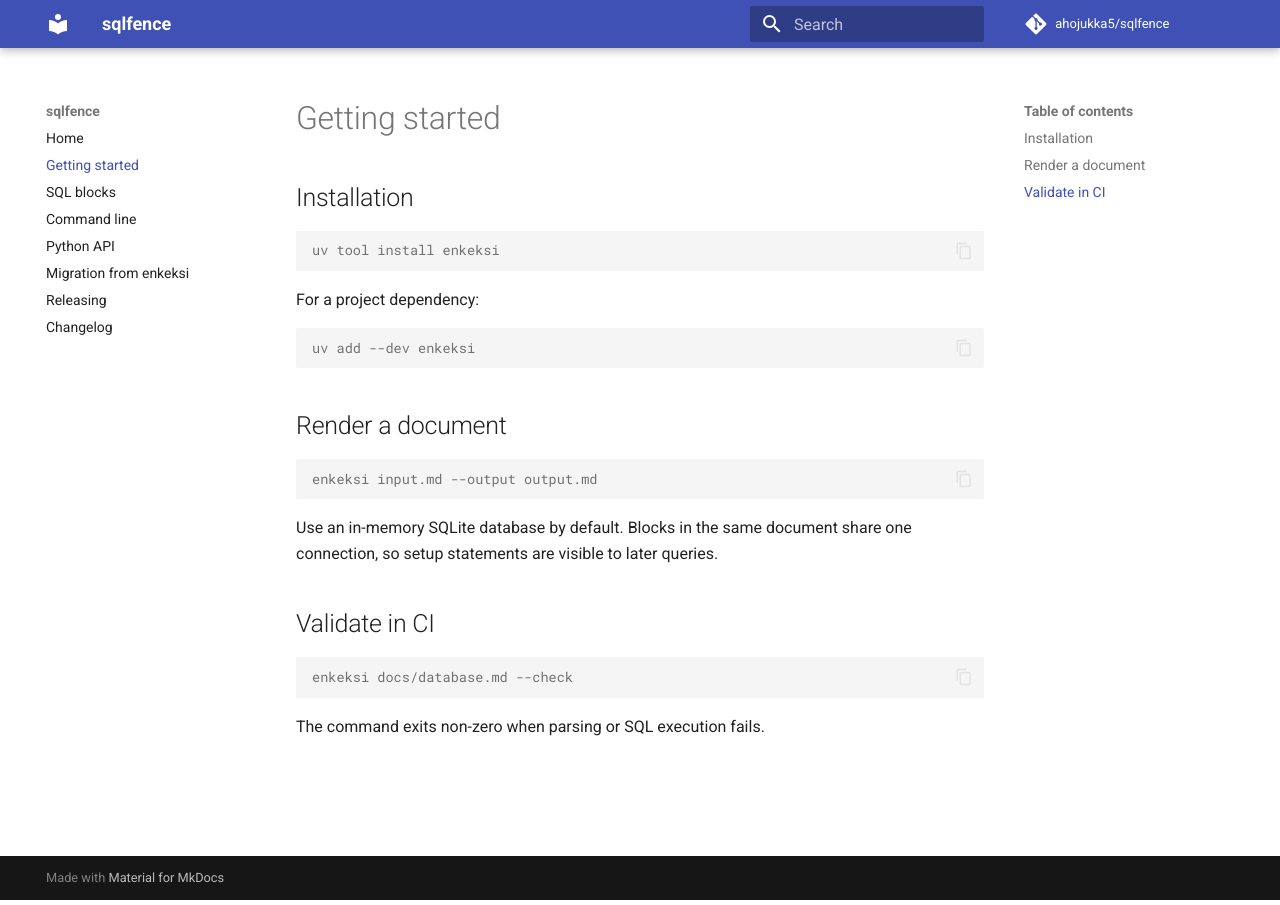
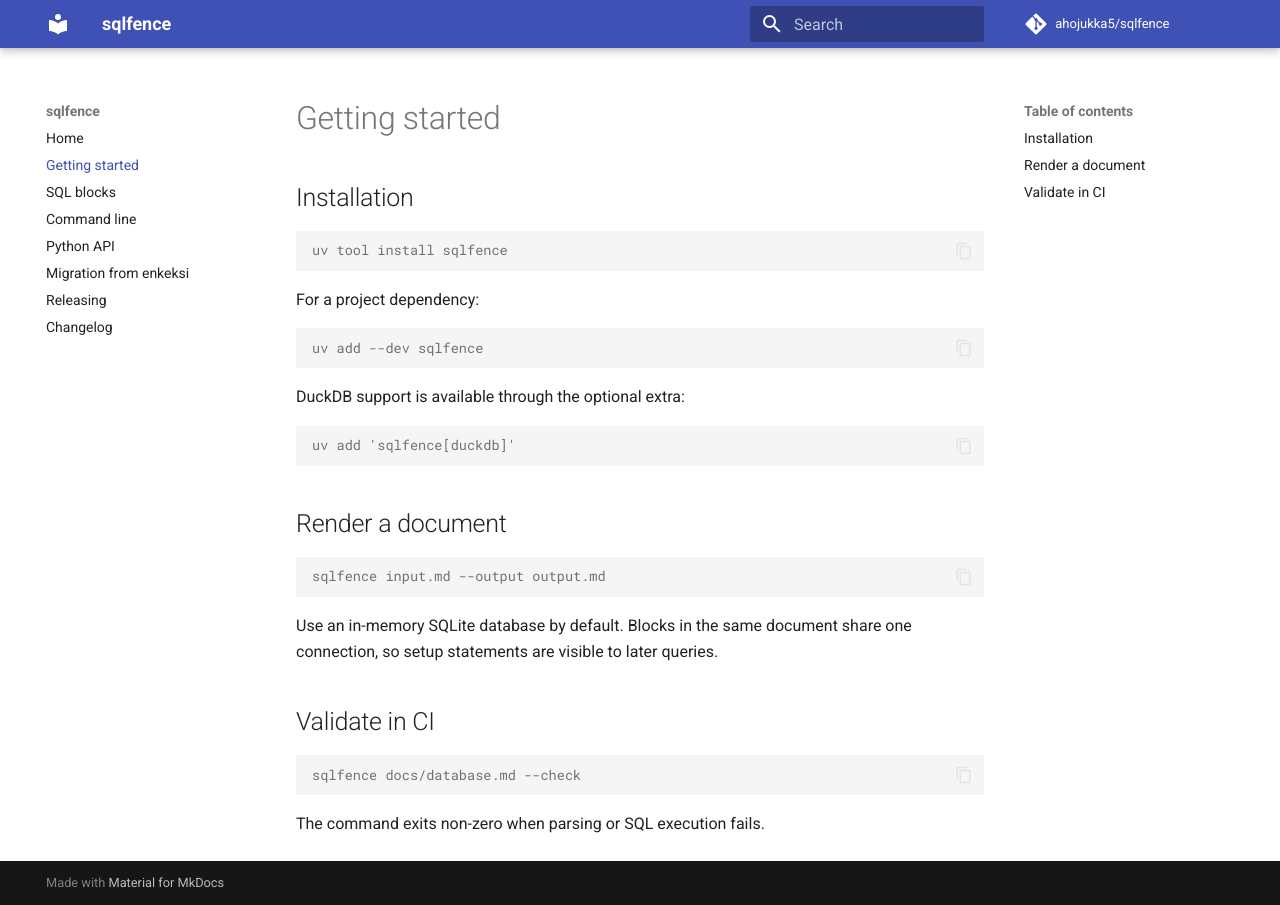
Before and after one commit to ahojukka5/enkeksi, an MkDocs documentation site: the page built from docs/getting-started.md, in a window 1280 px wide. Built offline with MkDocs 1.6.1 and Material for MkDocs 9.7.7, drawn with Linux system fonts in a browser that asks for light colours; comment, search, counter and statistics services are not loaded.

Commit message:
Update sqlfence installation guide

````diff
--- a/docs/getting-started.md
+++ b/docs/getting-started.md
@@ -3,19 +3,25 @@
 ## Installation
 
 ```console
-uv tool install enkeksi
+uv tool install sqlfence
 ```
 
 For a project dependency:
 
 ```console
-uv add --dev enkeksi
+uv add --dev sqlfence
+```
+
+DuckDB support is available through the optional extra:
+
+```console
+uv add 'sqlfence[duckdb]'
 ```
 
 ## Render a document
 
 ```console
-enkeksi input.md --output output.md
+sqlfence input.md --output output.md
 ```
 
 Use an in-memory SQLite database by default. Blocks in the same document share
@@ -24,7 +30,7 @@ one connection, so setup statements are visible to later queries.
 ## Validate in CI
 
 ```console
-enkeksi docs/database.md --check
+sqlfence docs/database.md --check
 ```
 
 The command exits non-zero when parsing or SQL execution fails.
````
